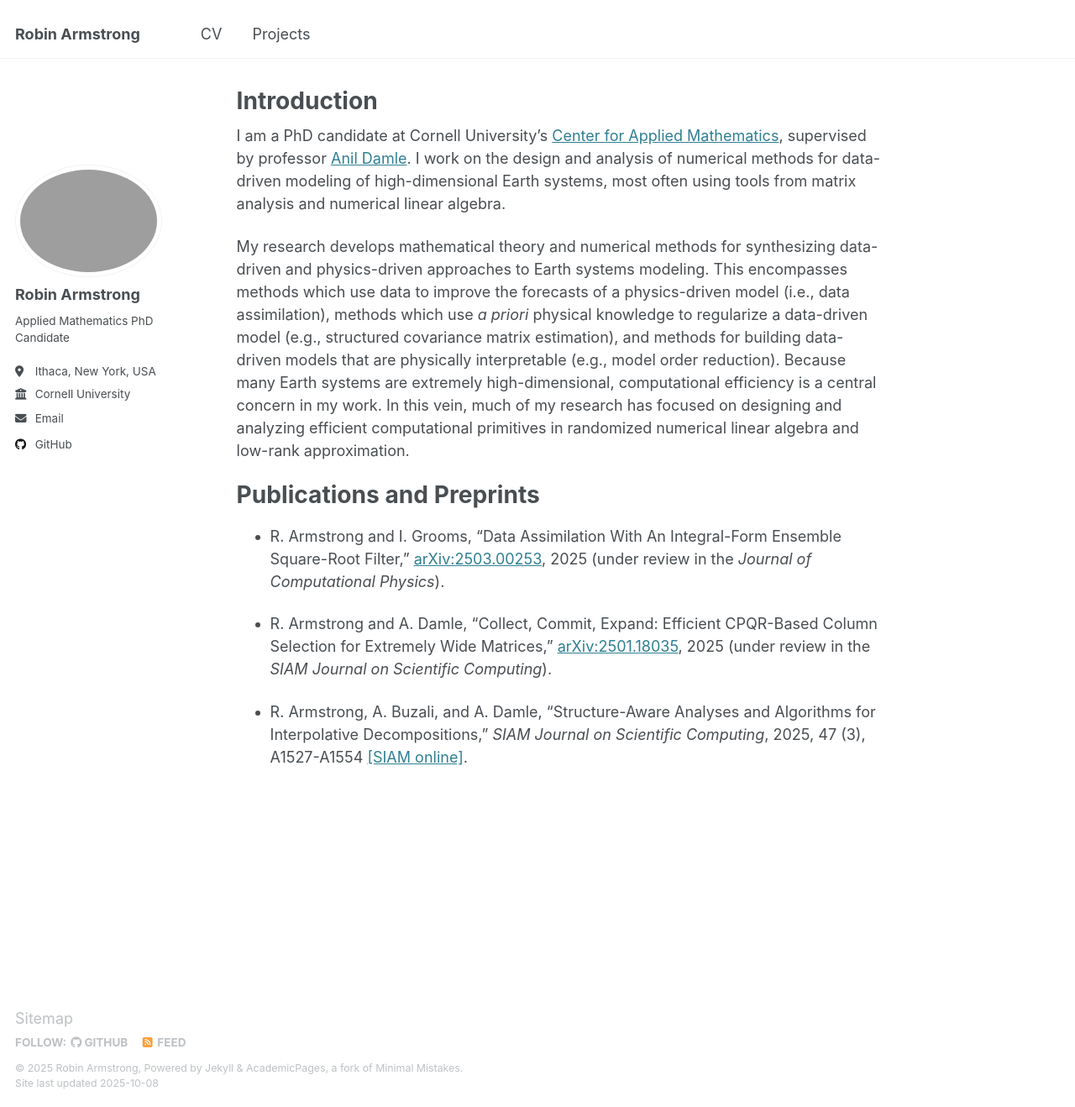
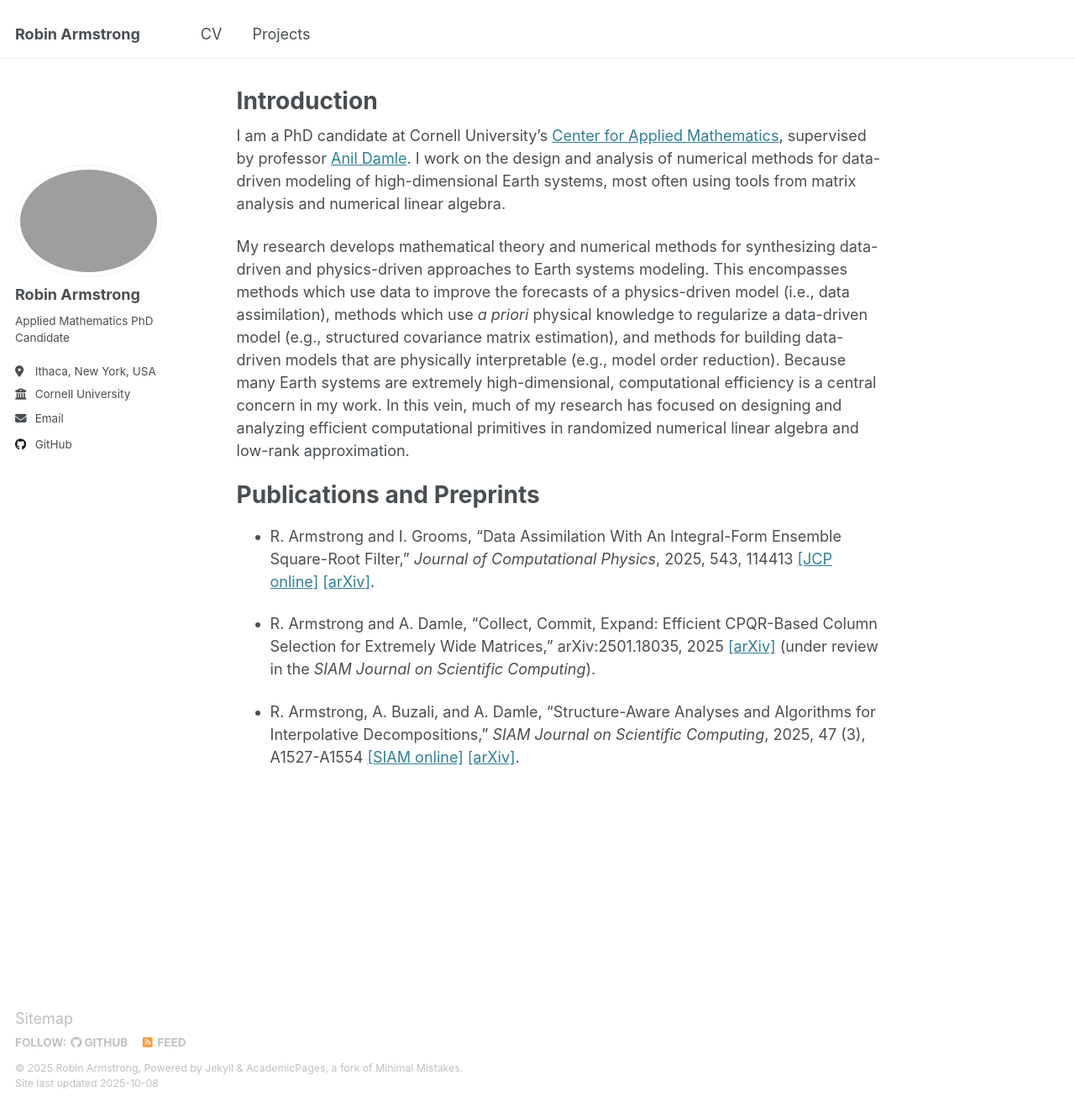
Before and after one commit to robin-armstrong/robin-armstrong.github.io, a Jekyll site: the page built from _pages/about.md, in a window 1280 px wide and 1318 px high. Shown: the whole window at 84% size. Built offline with Jekyll 4.4.1, drawn with Linux system fonts in a browser that asks for light colours.

Commit message:
Updated publication links.

```diff
--- a/_pages/about.md
+++ b/_pages/about.md
@@ -13,8 +13,8 @@ My research develops mathematical theory and numerical methods for synthesizing
 
 # Publications and Preprints
 
-- R. Armstrong and I. Grooms, "Data Assimilation With An Integral-Form Ensemble Square-Root Filter," [arXiv:2503.00253](https://arxiv.org/abs/2503.00253), 2025 (under review in the _Journal of Computational Physics_).
+- R. Armstrong and I. Grooms, "Data Assimilation With An Integral-Form Ensemble Square-Root Filter," _Journal of Computational Physics_, 2025, 543, 114413 [[JCP online]](https://doi.org/10.1016/j.jcp.2025.114413) [[arXiv]](https://arxiv.org/abs/2503.00253).
 
-- R. Armstrong and A. Damle, "Collect, Commit, Expand: Efficient CPQR-Based Column Selection for Extremely Wide Matrices," [arXiv:2501.18035](https://arxiv.org/abs/2501.18035), 2025 (under review in the _SIAM Journal on Scientific Computing_).
+- R. Armstrong and A. Damle, "Collect, Commit, Expand: Efficient CPQR-Based Column Selection for Extremely Wide Matrices," arXiv:2501.18035, 2025 [[arXiv]](https://arxiv.org/abs/2501.18035) (under review in the _SIAM Journal on Scientific Computing_).
 
-- R. Armstrong, A. Buzali, and A. Damle, "Structure-Aware Analyses and Algorithms for Interpolative Decompositions," _SIAM Journal on Scientific Computing_, 2025, 47 (3), A1527-A1554 [[SIAM online]](https://doi.org/10.1137/23M1610811).
+- R. Armstrong, A. Buzali, and A. Damle, "Structure-Aware Analyses and Algorithms for Interpolative Decompositions," _SIAM Journal on Scientific Computing_, 2025, 47 (3), A1527-A1554 [[SIAM online]](https://doi.org/10.1137/23M1610811) [[arXiv]](https://arxiv.org/abs/2310.09452).
```
